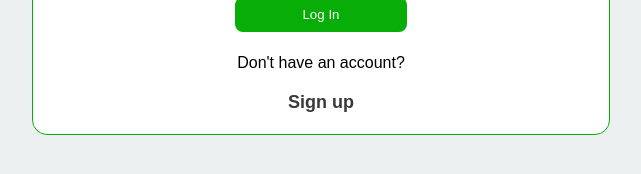
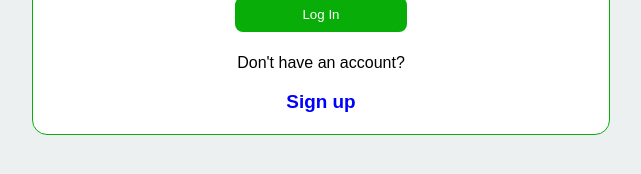
Before and after one commit to Muhammad0602/Doctor-Reservation-frontend, a React (Create React App) app: page /login in a window 1280 px wide. In both pictures the pointer is over the link "Sign up". Shown: the part 506-680 px from the top of the page, without its empty margins (319-960 px from the left). Built offline with nearby package versions, Linux system fonts and the light colour scheme; some icons are missing.

Commit message:
Add a hover effect to sign up button

```diff
--- a/src/components/addDoctorForm/DoctorForm.js
+++ b/src/components/addDoctorForm/DoctorForm.js
@@ -44,7 +44,7 @@ const DoctorForm = () => {
           Add Doctor
         </button>
       </form>
-       {error && <div className="error-message">{error}</div>}
+      {error && <div className="error-message">{error}</div>}
     </div>
   );
 };
--- a/src/components/loginpage/login.css
+++ b/src/components/loginpage/login.css
@@ -64,6 +64,12 @@ body {
   text-align: center;
 }
 
+.login-container p a:hover {
+  color: blue;
+  transform: scale(1.05);
+  transition: all 0.2s ease-in-out;
+}
+
 .error-message {
   color: red;
 }
```
